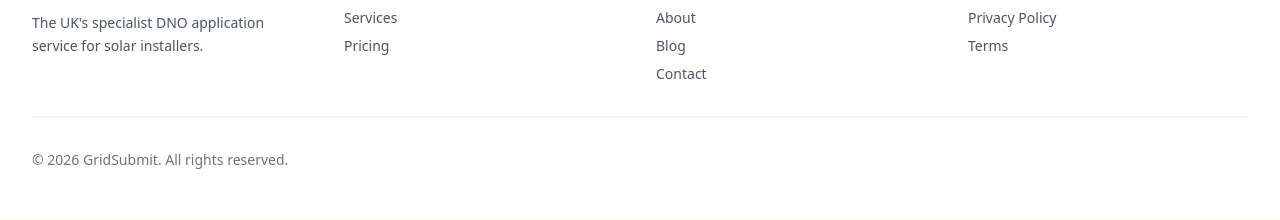
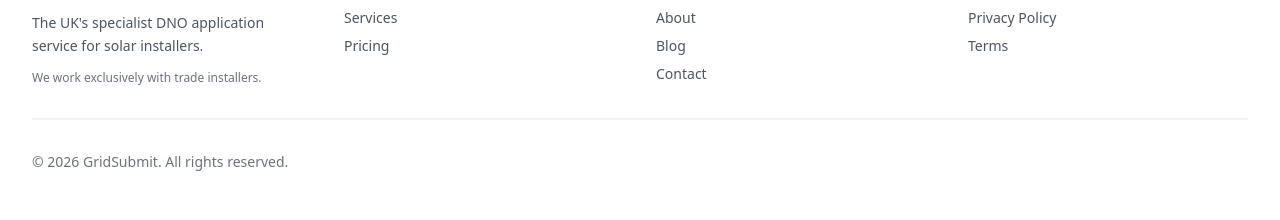
Before and after one commit to Brizzy-UK/GridSubmitHome, a website: page dno-project-submission/index.html in a window 1280 px wide. Shown: the part 923-1143 px from the top of the page. Drawn offline with nearby package versions, Linux system fonts and the light colour scheme.

Commit message:
Adjusted footer on DNO Project Submission Page to be uniform with rest of site

```diff
--- a/dno-project-submission/index.html
+++ b/dno-project-submission/index.html
@@ -254,6 +254,7 @@
               <span class="font-semibold text-lg tracking-tighter">GridSubmit</span>
             </div>
             <p class="text-sm text-gray-600 leading-relaxed">The UK's specialist DNO application service for solar installers.</p>
+            <p class="text-xs text-gray-500 mt-3">We work exclusively with trade installers.</p>
           </div>
           <div>
             <h4 class="font-semibold mb-4 tracking-tight">Services</h4>
```
